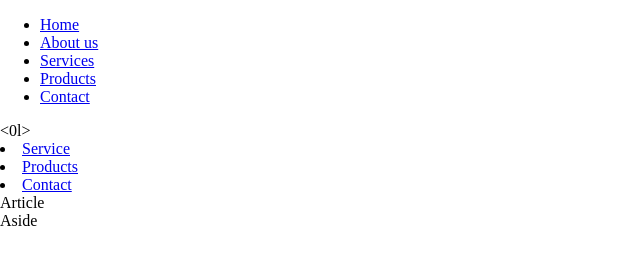
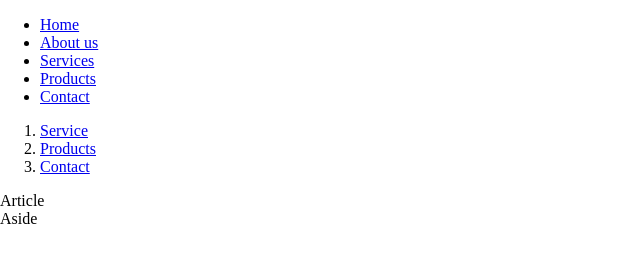
Before and after one commit to Mehmoli/Git-oefenen, a plain HTML site: page index.html in a window 1280 px wide. Shown: the whole page, without its empty margins (0-640 px from the left). Drawn offline with Linux system fonts and the light colour scheme.

Commit message:
<0l> changed to <ol>

```diff
--- a/index.html
+++ b/index.html
@@ -14,11 +14,11 @@
         <li><a href="https://">Products</a></li>
         <li><a href="https://">Contact</a></li>
     </ul>
-    <0l>
+    <ol>
         <li><a href="https://">Service</a></li>
         <li><a href="https://">Products</a></li>
         <li><a href="https://">Contact</a></li>
-</0l>
+</ol>
     <main>
         <article>Article</article>
     </main>
```
